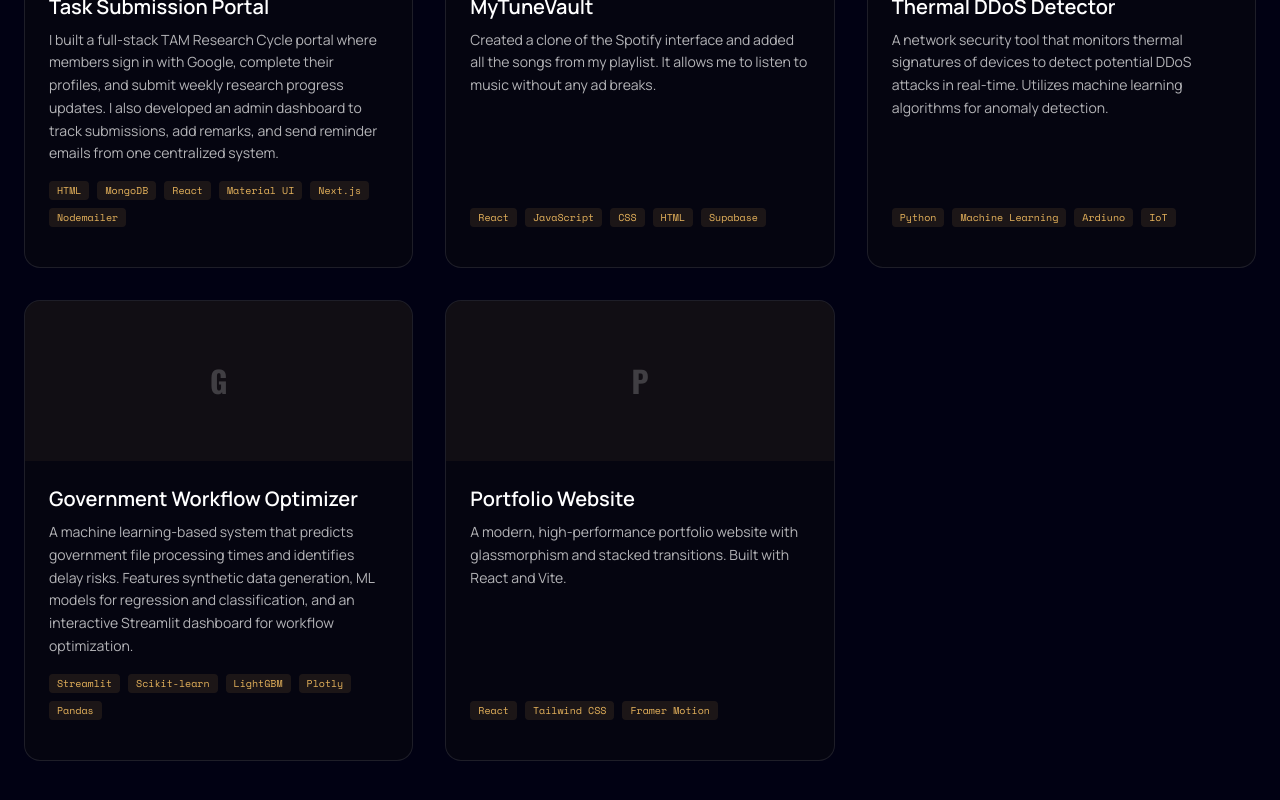
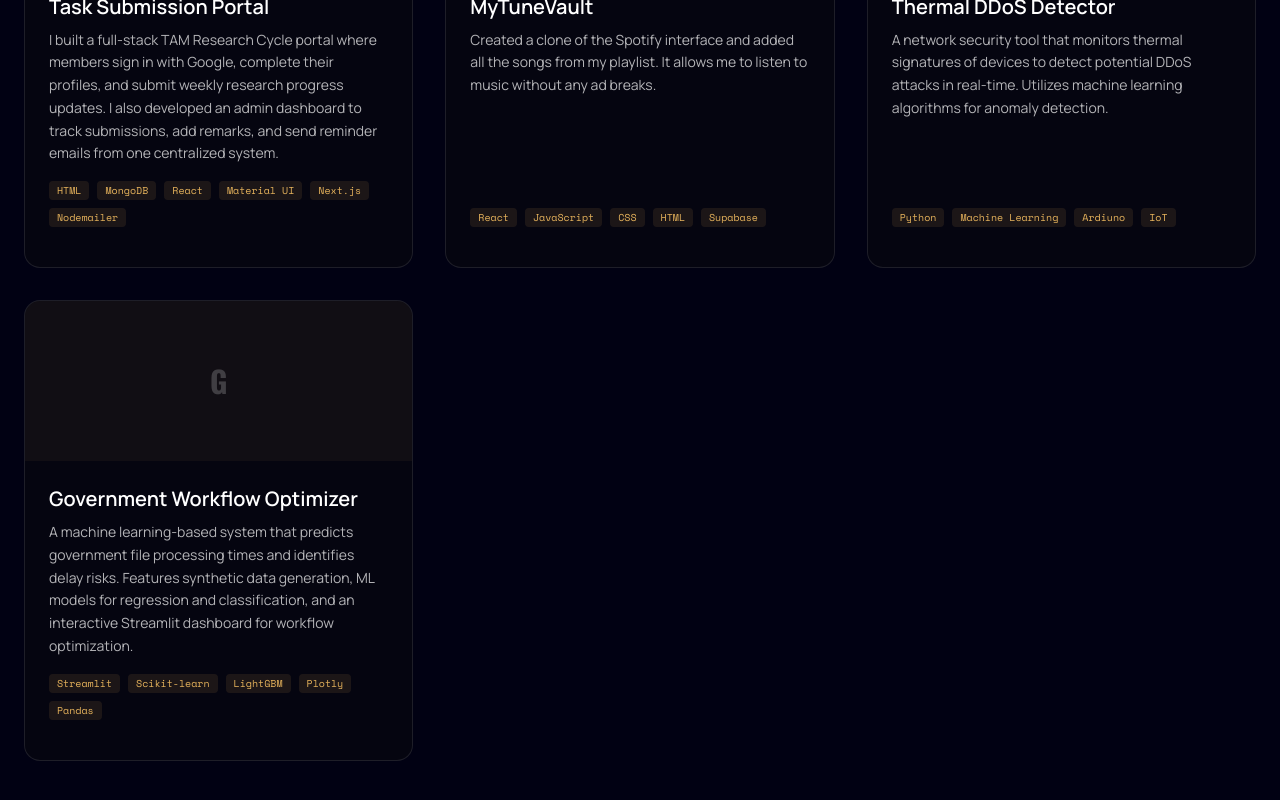
Before and after one commit to parth-garg01/Profile, a React (Vite) app: page / in a window 1280 px wide. Shown: the part 5312-6112 px from the top of the page. Built offline with nearby package versions, Linux system fonts and the light colour scheme.

Commit message:
Updated projects
Removed the Portfolio Website project entry from the list.

```diff
--- a/src/data/index.js
+++ b/src/data/index.js
@@ -156,12 +156,6 @@ export const profileData = {
             description: "A machine learning-based system that predicts government file processing times and identifies delay risks. Features synthetic data generation, ML models for regression and classification, and an interactive Streamlit dashboard for workflow optimization.",
             tech: ["Streamlit", "Scikit-learn", "LightGBM", "Plotly", "Pandas"],
             link: "https://github.com/parth-garg01/gov-workflow-optimizer"
-        },
-        {
-            title: "Portfolio Website",
-            description: "A modern, high-performance portfolio website with glassmorphism and stacked transitions. Built with React and Vite.",
-            tech: ["React", "Tailwind CSS", "Framer Motion"],
-            link: "https://github.com/parth-garg01/Profile"
         }
 
 
```
